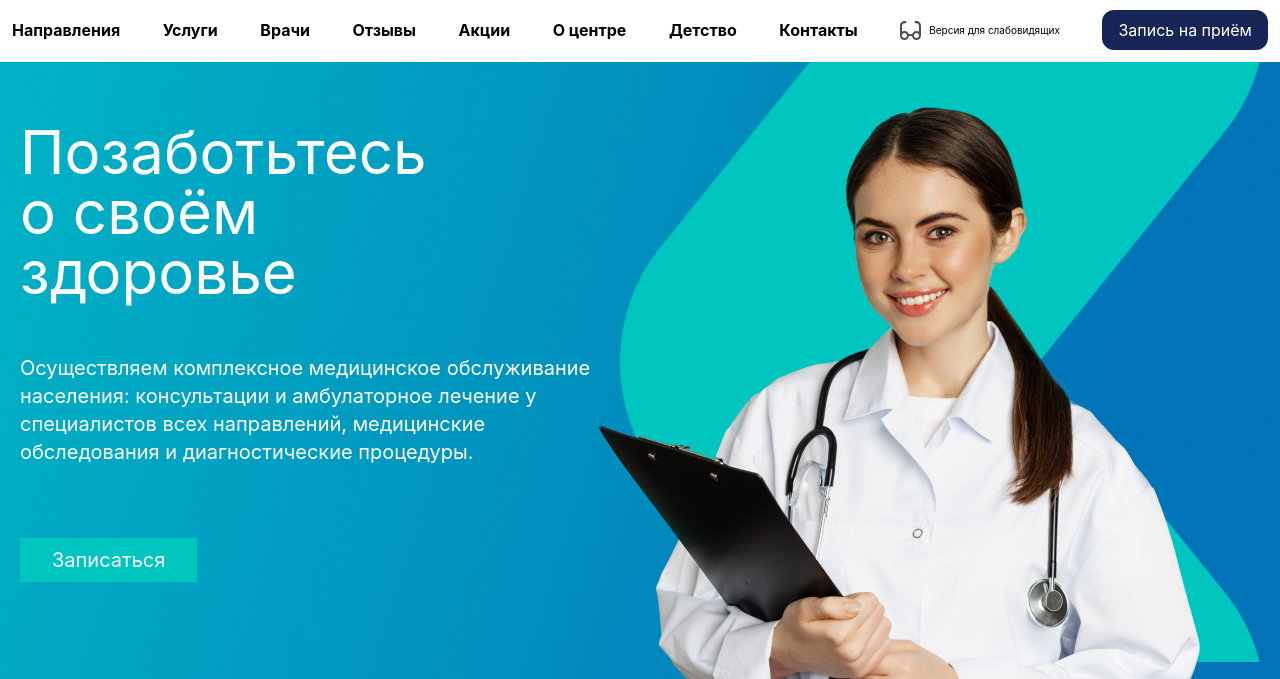
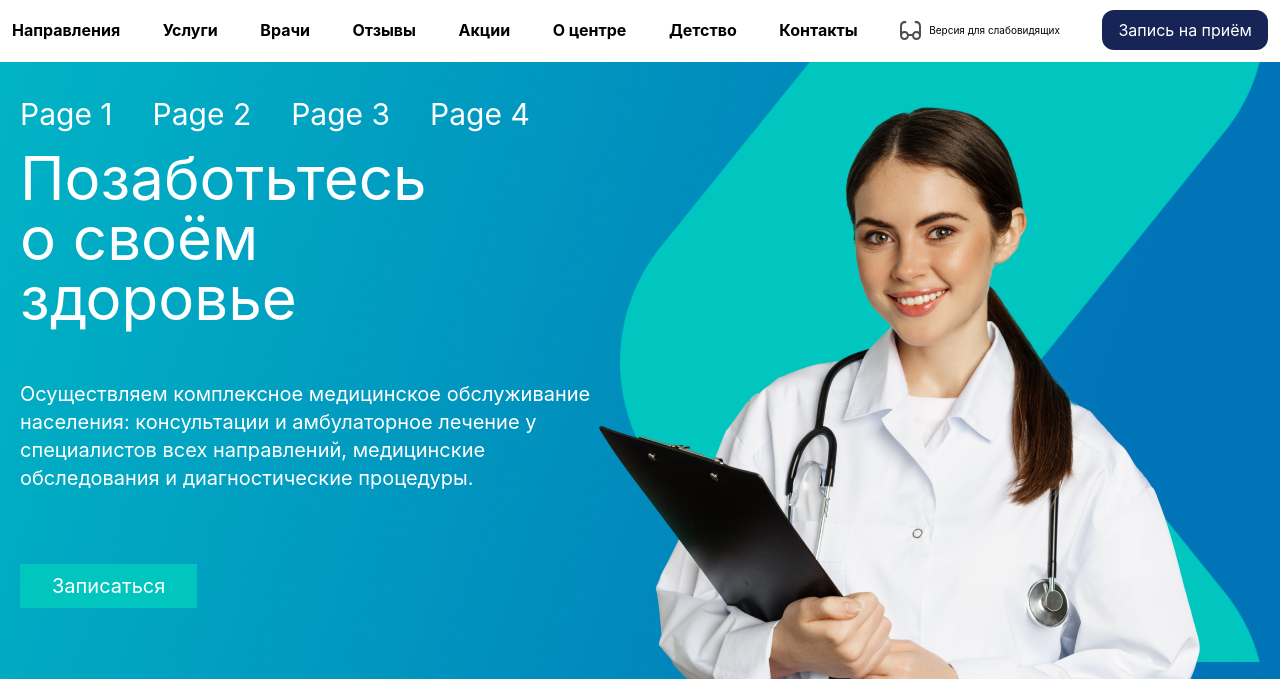
Before and after one commit to hakimovasharifa10-boop/Project4, a website: page index.html in a window 1280 px wide. Shown: the part 116-795 px from the top of the page. Drawn offline with nearby package versions, Linux system fonts and the light colour scheme; files that its build step writes are made by us from their sources.

Commit message:
for conflict

```diff
--- a/index.html
+++ b/index.html
@@ -68,6 +68,14 @@
           class="max-w-350 m-auto lg:flex lg:justify-between lg:items-center px-5"
         >
           <div>
+            <div
+              class="lg:flex lg:gap-10 hidden text-white lg:text-3xl lg:mb-4"
+            >
+              <a href="./index.html">Page 1</a>
+              <a href="./page-2/index.html">Page 2</a>
+              <a href="./src/project3azim/index.html">Page 3</a>
+              <a href="./src/page4/index.html">Page 4</a>
+            </div>
             <p class="lg:text-6xl text-white lg:w-[500px] text-4xl">
               Позаботьтесь о своём здоровье
             </p>
```
